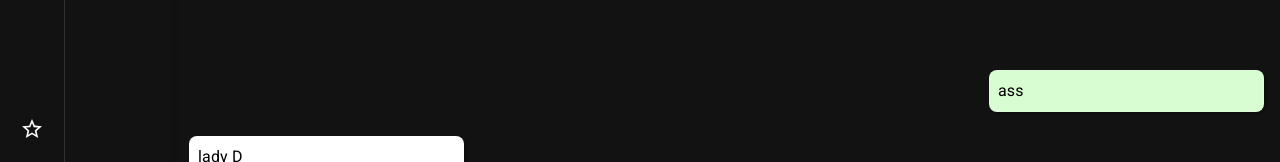
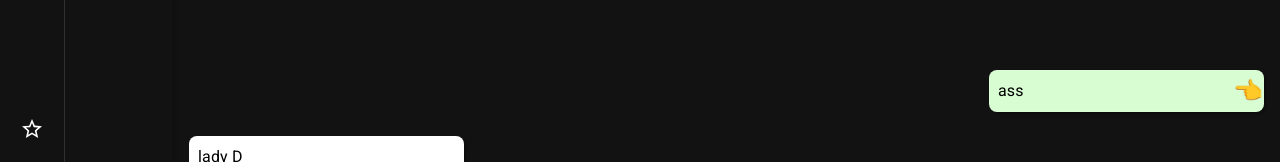
Before and after one commit to Jaunty5899/WhatsAppClone2, a React (Vite) app: page / in a window 1280 px wide. Shown: the part 413-575 px from the top of the page. Built offline with nearby package versions, Linux system fonts and the light colour scheme; a web font is replaced by a local one.

Commit message:
chat bubble unified into one

```diff
--- a/src/ChatBubble.jsx
+++ b/src/ChatBubble.jsx
@@ -13,6 +13,15 @@ export default function ChatBubble() {
           color: "black",
           boxShadow: "rgba(0, 0, 0, 0.33) 1.95px 1.95px 2.6px;",
           marginBottom: 3,
+          position: "relative",
+          "&::before": {
+            content: '"👈"', // Example: emoji or text
+            position: "absolute",
+            right: "0%",
+            top: "50%",
+            transform: "translateY(-50%)",
+            fontSize: 24,
+          },
         }}
       >
         ass
```
